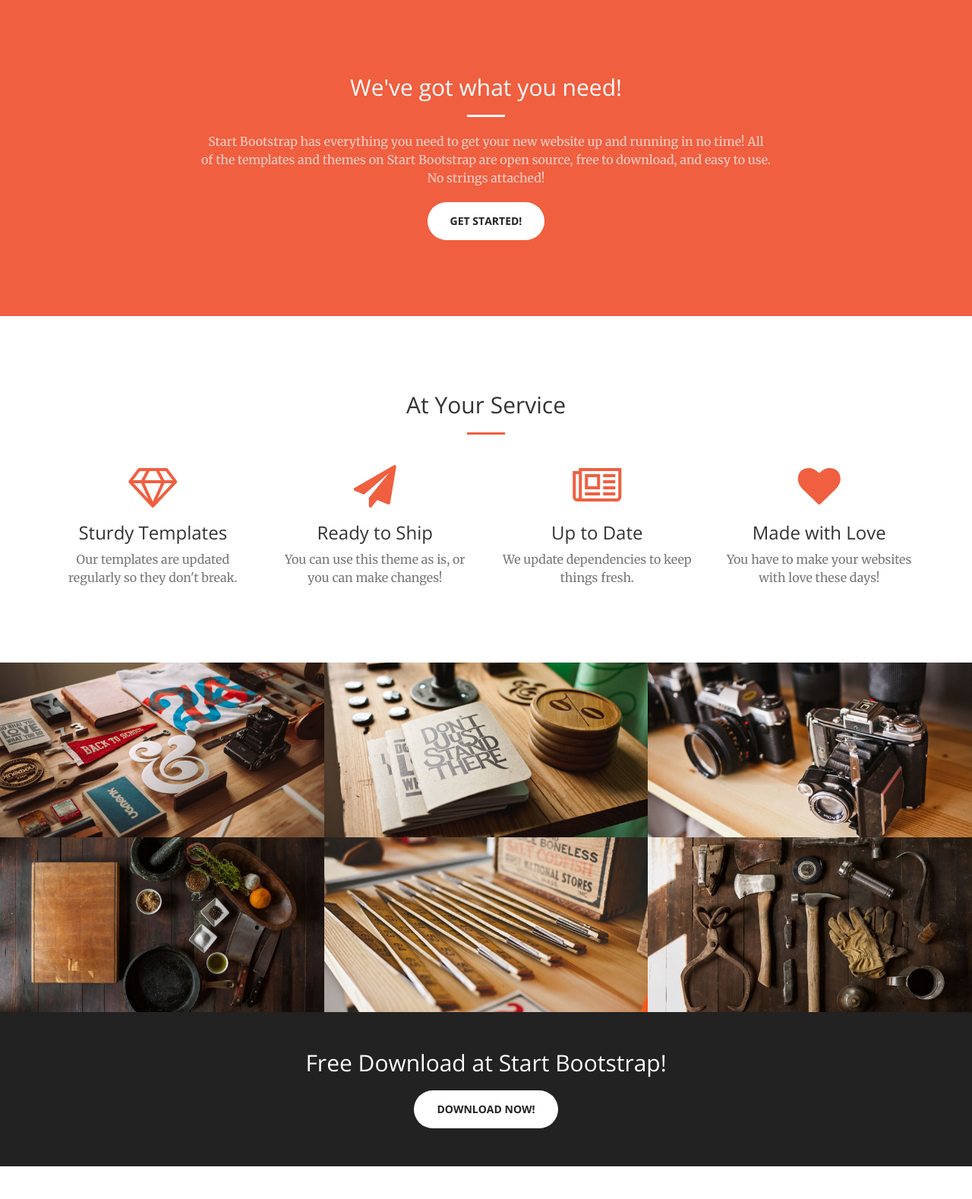
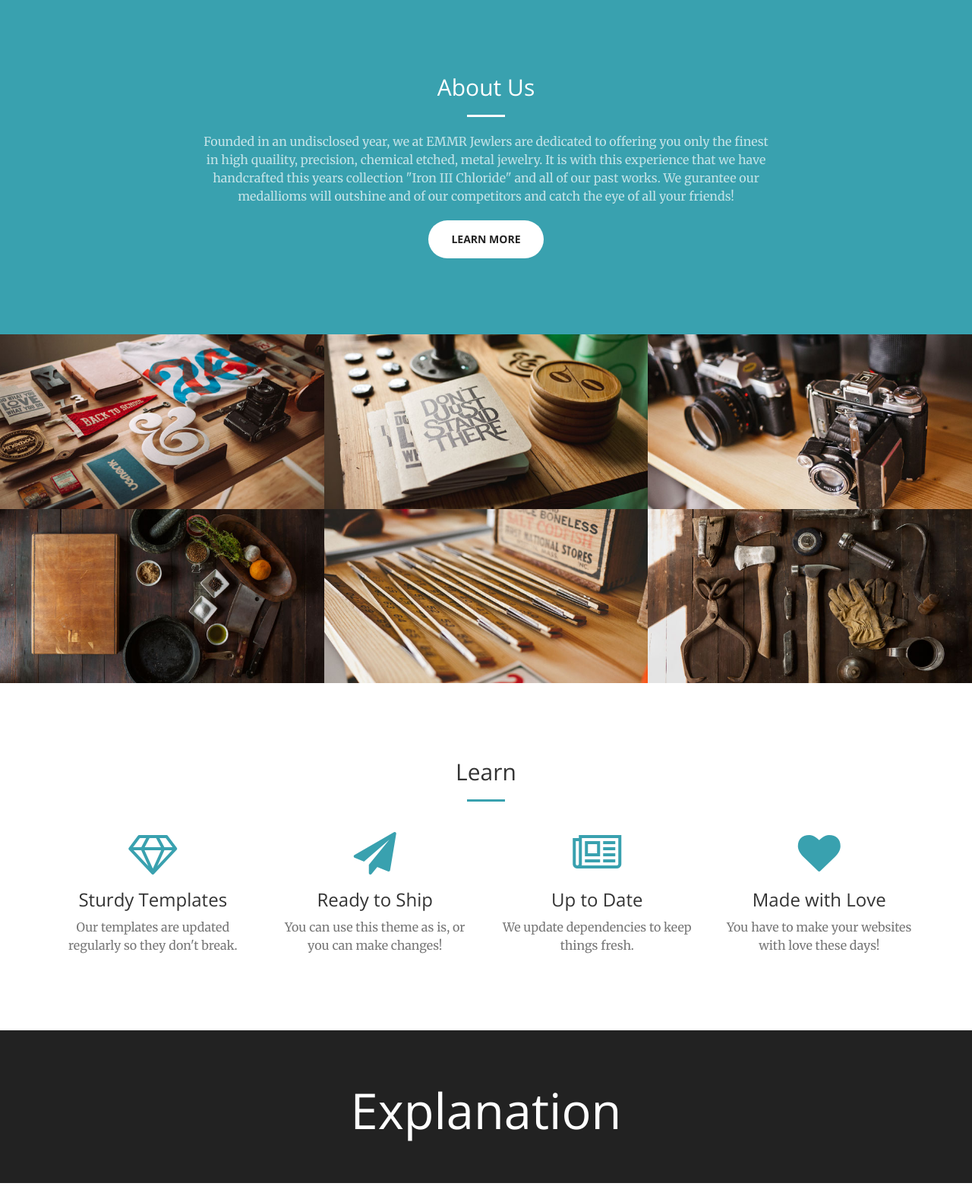
Before and after one commit to mattkelsey/chemistry-website, a plain HTML site: page index.html in a window 1280 px wide. Shown: the part 802-2380 px from the top of the page at 76% size. Drawn offline with nearby package versions, Linux system fonts and the light colour scheme.

Commit message:
Change basic information

```diff
--- a/index.html
+++ b/index.html
@@ -46,7 +46,7 @@
                     <span class="icon-bar"></span>
                     <span class="icon-bar"></span>
                 </button>
-                <a class="navbar-brand page-scroll" href="#page-top">Start Bootstrap</a>
+                <a class="navbar-brand page-scroll" href="#page-top">EMMR Jewlers</a>
             </div>
 
             <!-- Collect the nav links, forms, and other content for toggling -->
@@ -56,13 +56,13 @@
                         <a class="page-scroll" href="#about">About</a>
                     </li>
                     <li>
-                        <a class="page-scroll" href="#services">Services</a>
+                        <a class="page-scroll" href="#collections">Collections</a>
                     </li>
                     <li>
-                        <a class="page-scroll" href="#portfolio">Portfolio</a>
+                        <a class="page-scroll" href="#vocab">Learn</a>
                     </li>
                     <li>
-                        <a class="page-scroll" href="#contact">Contact</a>
+                        <a class="page-scroll" href="#explanation">Explanation</a>
                     </li>
                 </ul>
             </div>
@@ -74,9 +74,9 @@
     <header>
         <div class="header-content">
             <div class="header-content-inner">
-                <h1>Your Favorite Source of Free Bootstrap Themes</h1>
+                <h1>EMMR Jewlers</h1>
                 <hr>
-                <p>Start Bootstrap can help you build better websites using the Bootstrap CSS framework! Just download your template and start going, no strings attached!</p>
+                <p>The finest in chemical etched brass medallions!</p>
                 <a href="#about" class="btn btn-primary btn-xl page-scroll">Find Out More</a>
             </div>
         </div>
@@ -86,59 +86,16 @@
         <div class="container">
             <div class="row">
                 <div class="col-lg-8 col-lg-offset-2 text-center">
-                    <h2 class="section-heading">We've got what you need!</h2>
+                    <h2 class="section-heading">About Us</h2>
                     <hr class="light">
-                    <p class="text-faded">Start Bootstrap has everything you need to get your new website up and running in no time! All of the templates and themes on Start Bootstrap are open source, free to download, and easy to use. No strings attached!</p>
-                    <a href="#" class="btn btn-default btn-xl">Get Started!</a>
+                    <p class="text-faded">Founded in an undisclosed year, we at EMMR Jewlers are dedicated to offering you only the finest in high quaility, precision, chemical etched, metal jewelry. It is with this experience that we have handcrafted this years collection "Iron III Chloride" and all of our past works. We gurantee our medallioms will outshine and of our competitors and catch the eye of all your friends!</p>
+                    <a href="#vocab" class="btn btn-default btn-xl page-scroll">Learn More</a>
                 </div>
             </div>
         </div>
     </section>
 
-    <section id="services">
-        <div class="container">
-            <div class="row">
-                <div class="col-lg-12 text-center">
-                    <h2 class="section-heading">At Your Service</h2>
-                    <hr class="primary">
-                </div>
-            </div>
-        </div>
-        <div class="container">
-            <div class="row">
-                <div class="col-lg-3 col-md-6 text-center">
-                    <div class="service-box">
-                        <i class="fa fa-4x fa-diamond wow bounceIn text-primary"></i>
-                        <h3>Sturdy Templates</h3>
-                        <p class="text-muted">Our templates are updated regularly so they don't break.</p>
-                    </div>
-                </div>
-                <div class="col-lg-3 col-md-6 text-center">
-                    <div class="service-box">
-                        <i class="fa fa-4x fa-paper-plane wow bounceIn text-primary" data-wow-delay=".1s"></i>
-                        <h3>Ready to Ship</h3>
-                        <p class="text-muted">You can use this theme as is, or you can make changes!</p>
-                    </div>
-                </div>
-                <div class="col-lg-3 col-md-6 text-center">
-                    <div class="service-box">
-                        <i class="fa fa-4x fa-newspaper-o wow bounceIn text-primary" data-wow-delay=".2s"></i>
-                        <h3>Up to Date</h3>
-                        <p class="text-muted">We update dependencies to keep things fresh.</p>
-                    </div>
-                </div>
-                <div class="col-lg-3 col-md-6 text-center">
-                    <div class="service-box">
-                        <i class="fa fa-4x fa-heart wow bounceIn text-primary" data-wow-delay=".3s"></i>
-                        <h3>Made with Love</h3>
-                        <p class="text-muted">You have to make your websites with love these days!</p>
-                    </div>
-                </div>
-            </div>
-        </div>
-    </section>
-
-    <section class="no-padding" id="portfolio">
+    <section class="no-padding" id="collections">
         <div class="container-fluid">
             <div class="row no-gutter">
                 <div class="col-lg-4 col-sm-6">
@@ -235,16 +192,61 @@
         </div>
     </section>
 
-    <aside class="bg-dark">
+
+    <section id="vocab">
+        <div class="container">
+            <div class="row">
+                <div class="col-lg-12 text-center">
+                    <h2 class="section-heading">Learn</h2>
+                    <hr class="primary">
+                </div>
+            </div>
+        </div>
+        <div class="container">
+            <div class="row">
+                <div class="col-lg-3 col-md-6 text-center">
+                    <div class="service-box">
+                        <i class="fa fa-4x fa-diamond wow bounceIn text-primary"></i>
+                        <h3>Sturdy Templates</h3>
+                        <p class="text-muted">Our templates are updated regularly so they don't break.</p>
+                    </div>
+                </div>
+                <div class="col-lg-3 col-md-6 text-center">
+                    <div class="service-box">
+                        <i class="fa fa-4x fa-paper-plane wow bounceIn text-primary" data-wow-delay=".1s"></i>
+                        <h3>Ready to Ship</h3>
+                        <p class="text-muted">You can use this theme as is, or you can make changes!</p>
+                    </div>
+                </div>
+                <div class="col-lg-3 col-md-6 text-center">
+                    <div class="service-box">
+                        <i class="fa fa-4x fa-newspaper-o wow bounceIn text-primary" data-wow-delay=".2s"></i>
+                        <h3>Up to Date</h3>
+                        <p class="text-muted">We update dependencies to keep things fresh.</p>
+                    </div>
+                </div>
+                <div class="col-lg-3 col-md-6 text-center">
+                    <div class="service-box">
+                        <i class="fa fa-4x fa-heart wow bounceIn text-primary" data-wow-delay=".3s"></i>
+                        <h3>Made with Love</h3>
+                        <p class="text-muted">You have to make your websites with love these days!</p>
+                    </div>
+                </div>
+            </div>
+        </div>
+    </section>
+
+
+    <aside class="bg-dark" id="explanation">
         <div class="container text-center">
             <div class="call-to-action">
-                <h2>Free Download at Start Bootstrap!</h2>
-                <a href="#" class="btn btn-default btn-xl wow tada">Download Now!</a>
+                <h1>Explanation</h1>
+                <!-- <a href="#" class="btn btn-default btn-xl wow tada">Download Now!</a> -->
             </div>
         </div>
     </aside>
 
-    <section id="contact">
+    <section>
         <div class="container">
             <div class="row">
                 <div class="col-lg-8 col-lg-offset-2 text-center">
--- a/less/variables.less
+++ b/less/variables.less
@@ -1,4 +1,5 @@
 // Variables
 
+//@theme-primary: #F05F40;
 @theme-primary: #F05F40;
 @theme-dark: #222;
```
Also changed, not shown: css/creative.css, 1 other file.
